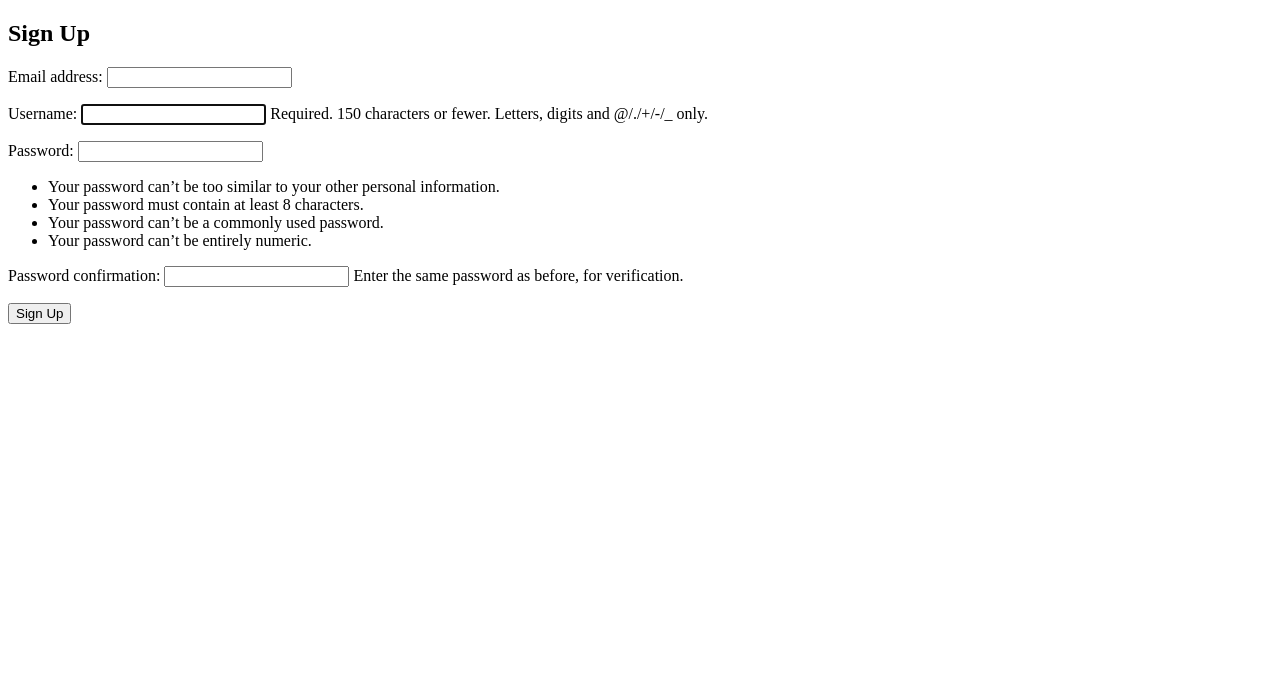
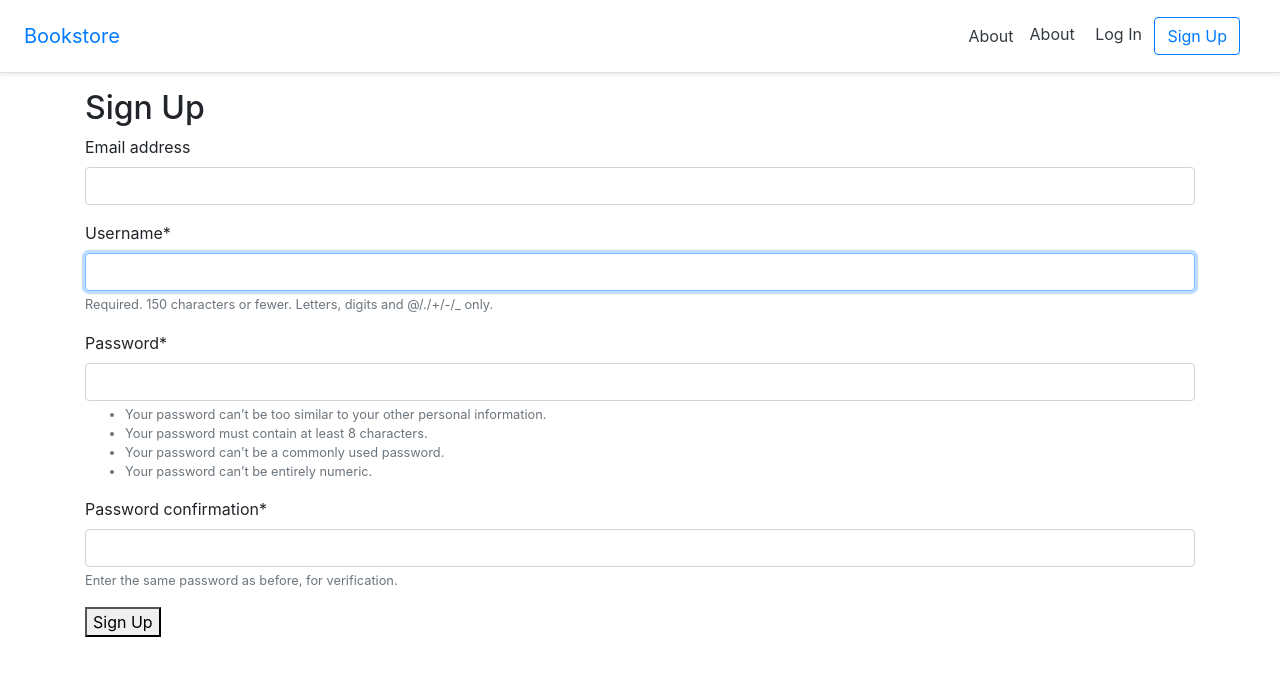
Before and after one commit to KaniKim/django-docker, a Django app: page /accounts/signup/ in a window 1280 px wide. Shown: the top 676 px of the page. Run offline with Django 3.2, Linux system fonts and the light colour scheme; some libraries are stand-ins or nearby versions.

Commit message:
changed : html file with bootstrap add crispy_form thrid party

```diff
--- /dev/null
+++ b/pages/static/css/base.css
@@ -0,0 +1,8 @@
+h1 {
+  color: red;
+}
+
+.bookcover {
+  height: 300px;
+  width: auto;
+}
--- /dev/null
+++ b/pages/static/js/base.js
@@ -0,0 +1 @@
+console.log('Javascript here!')
--- a/pages/templates/_base.html
+++ b/pages/templates/_base.html
@@ -1,14 +1,42 @@
-<!-- templates/_base.html -->
+{% load static %}
 <!DOCTYPE html>
 <html>
 <head>
-    <meta charset="utf-8">
-    <title> {% block title %}Bookstore{% endblock title %}</title>
+  <meta charset="utf-8">
+  <title>{% block title %}Bookstore{% endblock title %}</title>
+  <meta name="viewport" content="width=device-width, initial-scale=1, shrink-to-fit=no">
+  <!-- CSS -->
+  <link rel="stylesheet" href="https://stackpath.bootstrapcdn.com/bootstrap/4.5.0/css/bootstrap.min.css" integrity="sha384-9aIt2nRpC12Uk9gS9baDl411NQApFmC26EwAOH8WgZl5MYYxFfc+NcPb1dKGj7Sk" crossorigin="anonymous">
+  <link rel="stylesheet" href="{% static 'css/base.css' %}">
 </head>
 <body>
-    <div class="container">
-        {% block content %}
-        {% endblock content%}
+  <header>
+    <!-- Fixed navbar -->
+    <div class="d-flex flex-column flex-md-row align-items-center p-3 px-md-4
+     mb-3 bg-white border-bottom shadow-sm">
+      <a href="{% url 'home' %}" class="navbar-brand my-0 mr-md-auto
+      font-weight-normal">Bookstore</a>
+      <a class="p-2 text-dark" href="{% url 'about' %}">About</a>
+      <nav class="my-2 my-md-0 mr-md-3">
+        <a class="p-2 text-dark" href="#">About</a>
+        {% if user.is_authenticated %}
+          <a class="p-2 text-dark" href="{% url 'logout' %}">Log Out</a>
+        {% else %}
+          <a class="p-2 text-dark" href="{% url 'login' %}">Log In</a>
+          <a class="btn btn-outline-primary"
+            href="{% url 'signup' %}">Sign Up</a>
+        {% endif %}
+      </nav>
     </div>
+  </header>
+  <div class="container">
+    {% block content %}
+    {% endblock content %}
+  </div>
+  <!-- JavaScript -->
+  <!-- JS, Popper.js, and jQuery -->
+  <script src="https://code.jquery.com/jquery-3.5.1.slim.min.js" integrity="sha384-DfXdz2htPH0lsSSs5nCTpuj/zy4C+OGpamoFVy38MVBnE+IbbVYUew+OrCXaRkfj" crossorigin="anonymous"></script>
+  <script src="https://cdn.jsdelivr.net/npm/popper.js@1.16.1/dist/umd/popper.min.js" integrity="sha384-9/reFTGAW83EW2RDu2S0VKaIzap3H66lZH81PoYlFhbGU+6BZp6G7niu735Sk7lN" crossorigin="anonymous"></script>
+  <script src="https://stackpath.bootstrapcdn.com/bootstrap/4.5.0/js/bootstrap.bundle.min.js" integrity="sha384-1CmrxMRARb6aLqgBO7yyAxTOQE2AKb9GfXnEo760AUcUmFx3ibVJJAzGytlQcNXd" crossorigin="anonymous"></script>
 </body>
 </html>
--- a/pages/templates/home.html
+++ b/pages/templates/home.html
@@ -1,10 +1,12 @@
 <!-- templates/home.html -->
 {% extends '_base.html' %}
+{% load static %}
 
 {% block title %}Home{% endblock title %}
 
 {% block content %}
     <h1>Homepage</h1>
+    <img class="bookcover" src="{% static 'images/dfp.jpeg' %}">
     {% if user.is_authenticated %}
         Hi {{ user.email }}!
         <p><a href="{% url 'logout' %}">Log Out</a></p>
--- a/pages/templates/registration/login.html
+++ b/pages/templates/registration/login.html
@@ -1,12 +1,13 @@
 <!-- templates/regitration/login.html -->
 {% extends '_base.html' %}
+{% load crispy_forms_tags %}
 
 {% block title %}Log In{% endblock title %}
 {% block content %}
     <h2>Log In</h2>
     <form method="post">
         {% csrf_token %}
-        {{ form.as_p }}
+        {{ form|crispy}}
         <button type="submit">Log In</button>
     </form>
 {% endblock content %}
--- a/pages/templates/registration/signup.html
+++ b/pages/templates/registration/signup.html
@@ -1,5 +1,6 @@
 <!-- templates/regitration/signup.html -->
 {% extends '_base.html' %}
+{% load crispy_forms_tags %}
 
 {% block title %}Sign Up{% endblock title %}
 
@@ -7,7 +8,7 @@
     <h2>Sign Up</h2>
     <form method="post">
         {% csrf_token %}
-        {{ form.as_p }}
+        {{ form|crispy }}
         <button type="submit">Sign Up</button>
     </form>
 {% endblock content %}
--- a/pages/urls.py
+++ b/pages/urls.py
@@ -1,6 +1,7 @@
 from django.urls import path
-from .views import HomePageView
+from .views import AboutPageView, HomePageView
 
 urlpatterns = [
-    path('', HomePageView.as_view(), name="home")
+    path("", HomePageView.as_view(), name="home"),
+    path("about/", AboutPageView.as_view(), name="about"),
 ]
--- a/pages/views.py
+++ b/pages/views.py
@@ -3,3 +3,7 @@ from django.views.generic import TemplateView
 
 class HomePageView(TemplateView):
     template_name = "home.html"
+
+
+class AboutPageView(TemplateView):
+    template_name = "about.html"
```
Also changed, not shown: config/settings.py (+11 -0 lines), pages/templates/about.html (added, +8 -0 lines), pages/tests.py (+25 -1 lines), pages/static/images/dfp.jpeg (added), 2 other files.
